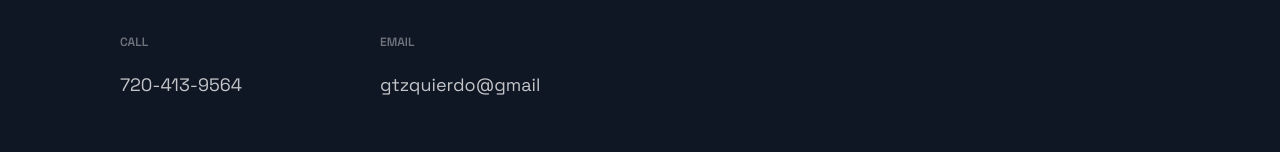
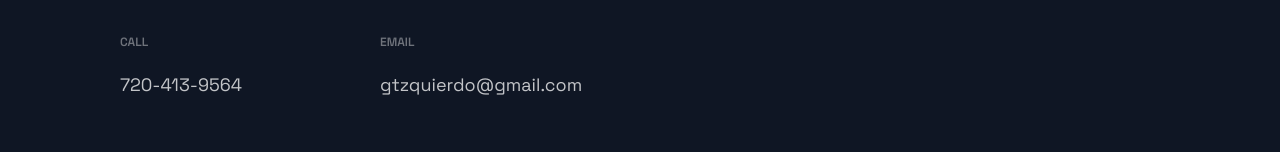
Before and after one commit to Gtzquierdo/credotribe, a Next.js app: page / in a window 1280 px wide. Shown: the part 3483-3635 px from the top of the page. Built offline with nearby package versions, Linux system fonts and the light colour scheme.

Commit message:
updated projects

```diff
--- a/src/components/Footer/Footer.js
+++ b/src/components/Footer/Footer.js
@@ -15,7 +15,7 @@ const Footer = () => {
         <LinkColumn>
           <LinkTitle>Email</LinkTitle>
           <LinkItem href="mailto:gtzquierdo@gmail.com">
-            gtzquierdo@gmail
+            gtzquierdo@gmail.com
           </LinkItem>
         </LinkColumn>
       </LinkList>
```
